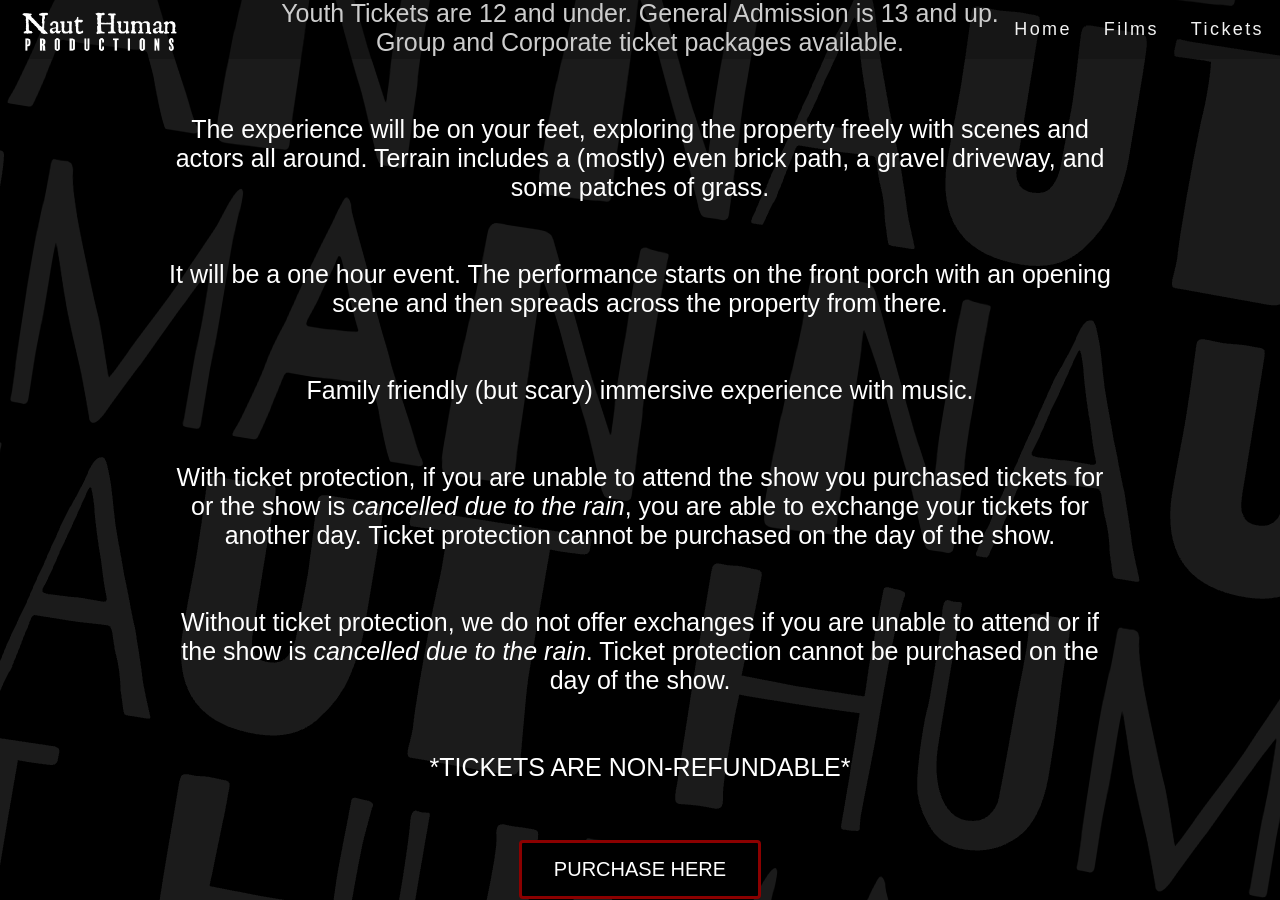
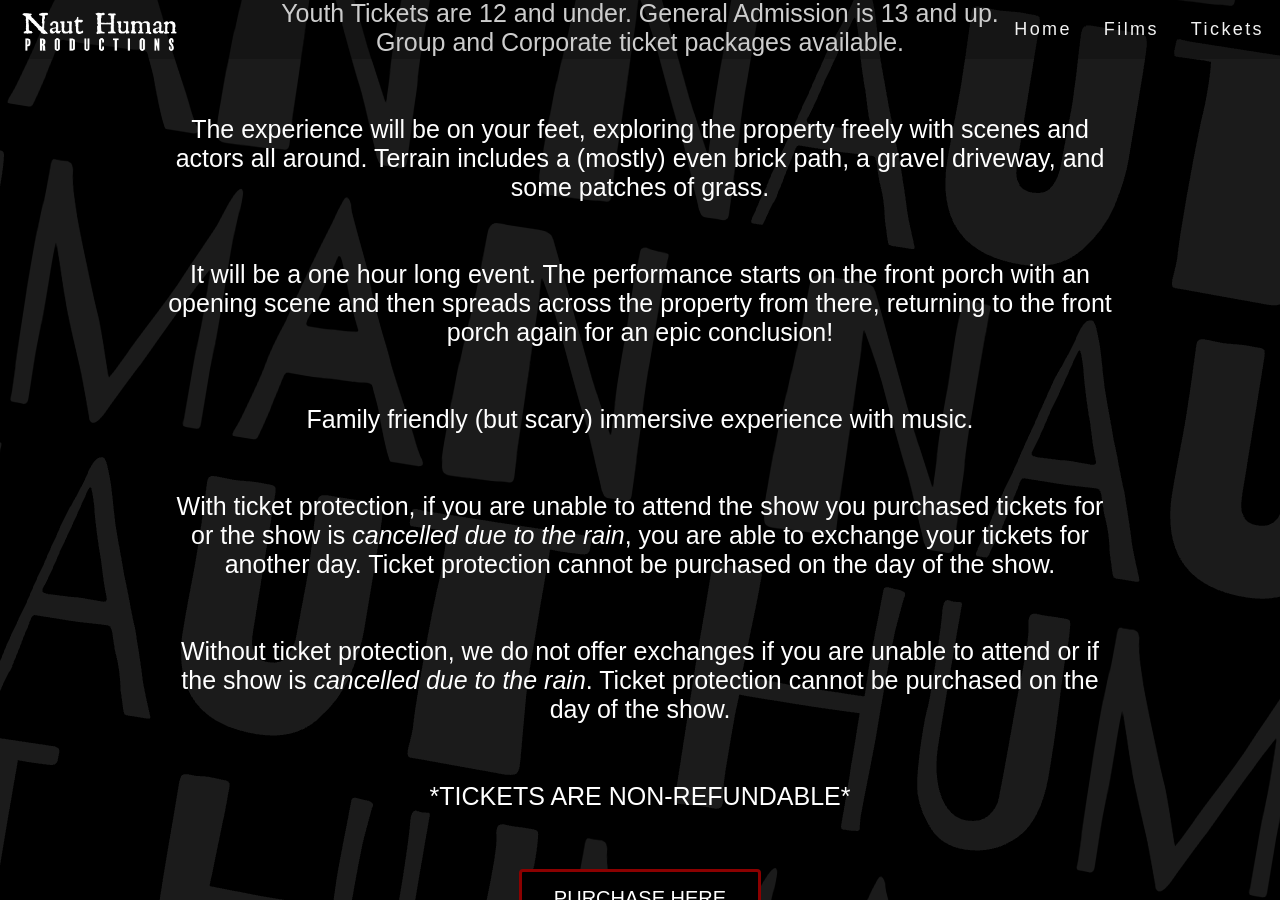
Before and after one commit to nauthuman/website, a Jekyll site: the page built from tickets.html, in a window 1280 px wide and 900 px high, scrolled down 1822 px. Built offline with Jekyll 4.4.1, drawn with Linux system fonts in a browser that asks for light colours; some web fonts are replaced.

Commit message:
Update ticketinfo_panel.html

```diff
--- a/_includes/ticketinfo_panel.html
+++ b/_includes/ticketinfo_panel.html
@@ -116,7 +116,8 @@
 	    <br>
 	    <br>
 	    <br>
-	It will be a one hour event. The performance starts on the front porch with an opening scene and then spreads across the property from there.
+	It will be a one hour long event. The performance starts on the front porch with an opening scene and then spreads across the property from there,
+	    returning to the front porch again for an epic conclusion!
 	    <br>
 	    <br>
 	    <br>
```
